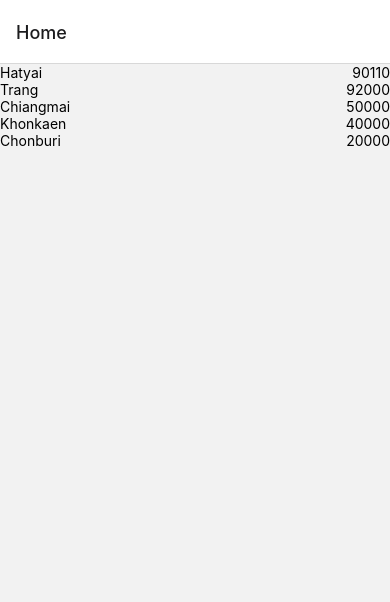
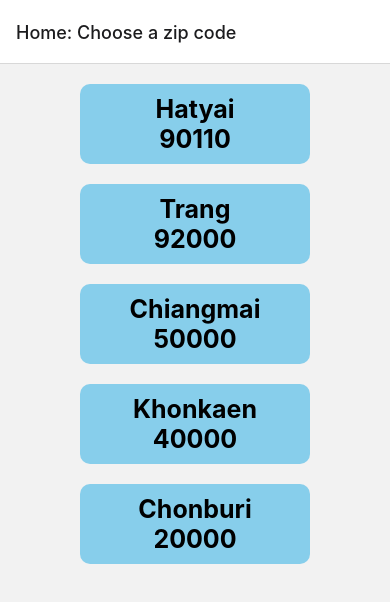
Before and after one commit to Panida-A/6310110265-3SA04, a React Native app: screen / in a window 390 px wide. Shown: the top 602 px of the page. Built offline with nearby package versions, Linux system fonts and the light colour scheme.

Commit message:
part 6.1

```diff
--- a/App.js
+++ b/App.js
@@ -14,9 +14,11 @@ export default function App() {
   return (
     <NavigationContainer>
       <Stack.Navigator>
-        <Stack.Screen name = "Home" component = {ZipCodeScreen}/>
+        <Stack.Screen name = "Home: Choose a zip code" component = {ZipCodeScreen}/>
         <Stack.Screen name = "Weather" component = {WeatherScreen}/>
       </Stack.Navigator>
     </NavigationContainer>
+
+
   );
 }
--- a/components/Forecast.js
+++ b/components/Forecast.js
@@ -1,5 +1,5 @@
 import React from "react";
-import { Text, View} from "react-native";
+import { StyleSheet, Text, View} from "react-native";
 
 export default function Forecast(props){
     return (
@@ -11,3 +11,23 @@ export default function Forecast(props){
         </View>
     )
 }
+
+const styles = StyleSheet.create({
+    main: {
+        fontSize: 40,
+        textAlign: 'center',
+        marginTop: 30,
+    },
+
+    description: {
+        fontSize: 40,
+        textAlign: 'center',
+        marginTop: 30,
+    },
+
+    temp: {
+        fontSize: 40,
+        textAlign: 'center',
+        marginTop: 30,
+    }
+})
--- a/components/Weather.js
+++ b/components/Weather.js
@@ -3,6 +3,8 @@ import { ImageBackground, StyleSheet, Text, View } from "react-native";
 import Forecast from "./Forecast";
 
 export default function Weather(props) {
+
+    const apiKey = 'ed33e08244c5496e5b900e5eabda6ad4'
 
     const [forecastInfo, setForecastInfo] = useState ( {
             main: '-',
@@ -13,7 +15,7 @@ export default function Weather(props) {
     useEffect(() => {
         console.log(`fetching data with zipCode = ${props.zipCode}`)
         if (props.zipCode) {
-            fetch(`http://api.openweathermap.org/data/2.5/weather?q=${props.zipCode},th&units=metric&APPID=ed33e08244c5496e5b900e5eabda6ad4`)
+            fetch(`http://api.openweathermap.org/data/2.5/weather?q=${props.zipCode},th&units=metric&APPID=${apiKey}`)
                 .then((response) => response.json())
                 .then((json) => {
                     setForecastInfo({
@@ -30,10 +32,8 @@ export default function Weather(props) {
 
     return (
 
-
         <ImageBackground source={require('../bg.jpg')} style = {styles.backdrop}>
-            <Text style =  {styles.myText}>Zip Code</Text>
-            <Text>{props.zipCode}</Text>
+            <Text style =  {styles.myText}>Zip Code: {props.zipCode}</Text>
             <Forecast {...forecastInfo}/>
         </ImageBackground>
 
@@ -49,6 +49,15 @@ const styles = StyleSheet.create ({
         height: '100%'
     },
 
+    /*cover: {
+        backgroundColor: '#000',
+        width: '100%',
+        height: 300,
+        opacity: 0.5,
+        justifyContent: 'center',
+        alignItems: 'center'
+    },*/
+
     myText: {
         fontSize: 20 ,
         fontWeight: 'bold'
--- a/screen/ZipCodeScreen.js
+++ b/screen/ZipCodeScreen.js
@@ -5,22 +5,20 @@ import { TouchableHighlight } from "react-native-gesture-handler";
 
 const availableZipItems = [
 
-    { place: 'Hatyai', code: '90110' },
-    { place: 'Trang', code: '92000' },
-    { place: 'Chiangmai', code: '50000' },
-    { place: 'Khonkaen', code: '40000' },
-    { place: 'Chonburi', code: '20000' },
+    { place: 'Hatyai',  code: '90110' },
+    { place: 'Trang',   code: '92000' },
+    { place: 'Chiangmai',   code: '50000' },
+    { place: 'Khonkaen',    code: '40000' },
+    { place: 'Chonburi',    code: '20000' },
 
 ]
 
 const ZipItem = ({place, code, navigation}) => (
 
-    <TouchableHighlight onPress = {() => {
-        navigation.navigate('Weather', {zipCode: code})
-    }}>
+    <TouchableHighlight onPress = {() => {navigation.navigate('Weather', {zipCode: code})}}>
         <View style = {styles.zipItem}>
-            <Text>{place}</Text>
-            <Text>{code}</Text>
+            <Text style ={styles.zipPlace}>{place}</Text>
+            <Text style ={styles.zipCode}>{code}</Text>
         </View>
     </TouchableHighlight>
 
@@ -43,16 +41,25 @@ export default function ZipCodeScreen() {
 
 const styles = StyleSheet.create({
     zipItem: {
-        flex: 1,
-        flexDirection: 'row',
-        justifyContent: 'space-between'
+        backgroundColor: 'skyblue',
+        borderRadius: 10,
+        marginTop: 20,
+        marginLeft: 80,
+        marginRight: 80,
+        padding: 10
     },
 
     zipPlace: {
-        flex: 1,
+        textAlign: 'center',
+        fontWeight: 'bold',
+        fontSize: 25,
+        color: '#FFFFFFF'
     },
 
     zipCode: {
-        flex: 1,
+        textAlign: 'center',
+        fontWeight: 'bold',
+        fontSize: 25,
+        color: '#FFFFFFF'
     }
 })
```
